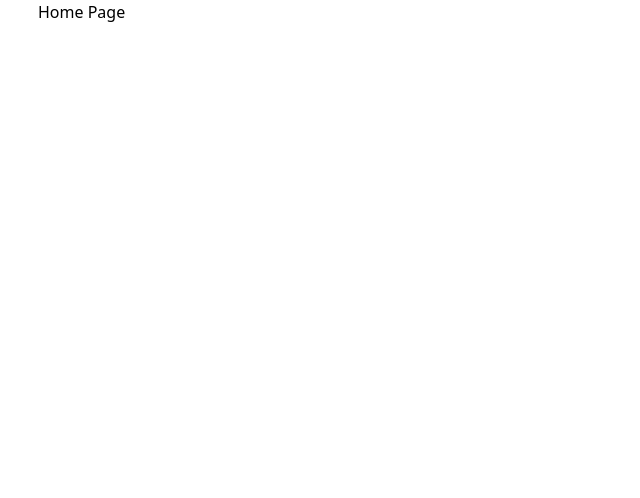
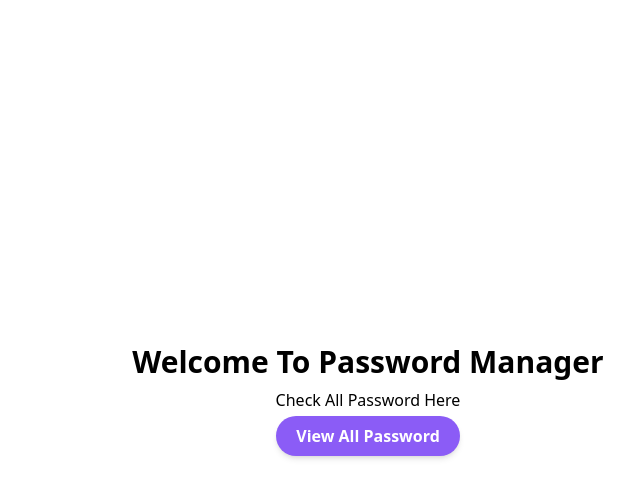
Before and after one commit to itscsp/PasswordManagerUI, a React (Vite) app: page / in a window 1280 px wide. Shown: the top 498 px of the page, without its empty margins (272-912 px from the left). Built offline with nearby package versions, Linux system fonts and the light colour scheme.

Commit message:
Building Routes

```diff
--- a/src/App.jsx
+++ b/src/App.jsx
@@ -1,19 +1,35 @@
-import { useState } from 'react'
 import { createBrowserRouter, RouterProvider } from 'react-router-dom'
 import './App.css'
 import HomePage from './pages/HomePage'
 import ErrorPage from './pages/ErrorPage'
+import RootLayout from './pages/RootLayout'
+import PasswordList from './pages/PasswordList'
+import PasswordDetailPage from './pages/PasswordDetailPage'
+import EditPassword from './pages/EditPassword'
 
 const router = createBrowserRouter([
   {
     path: '/',
-    element: <HomePage />,
-    errorElement: <ErrorPage />
+    element: <RootLayout />,
+    errorElement: <ErrorPage />,
+    children: [
+      {
+        path:'/',
+        element: <HomePage />,
+      },
+      {
+        path:'/password',
+        element: <PasswordList />,
+      },
+      {
+        path:'/password/:pswdId',
+        element: <PasswordDetailPage />
+      }
+    ]
   }
 ])
 
-function App() {
-  const [count, setCount] = useState(0)
+const App = ()=> {
 
   return (
   <section className='container'>
@@ -22,4 +38,4 @@ function App() {
   )
 }
 
-export default App
+export default App;
--- /dev/null
+++ b/src/components/button.jsx
@@ -0,0 +1,20 @@
+import { Link } from "react-router-dom";
+
+export default function Button({ children, isLink, ...props }) {
+
+    if(isLink){
+        return (
+            <Link {...props}>{children}</Link>
+        )
+    }
+
+
+    return (
+      <button
+        className="px-4 py-2 font-semibold uppercase rounded text-stone-900 bg-amber-400 hover:bg-amber-500"
+        {...props}
+      >
+        {children}
+      </button>
+    );
+  }
--- a/src/pages/EditPassword.jsx
+++ b/src/pages/EditPassword.jsx
@@ -0,0 +1,10 @@
+
+const EditPassword = () => {
+    return (
+        <>
+        <h1>EditPassword</h1>
+        </>
+    );
+}
+
+export default EditPassword;
--- a/src/pages/HomePage.jsx
+++ b/src/pages/HomePage.jsx
@@ -1,9 +1,13 @@
+import Button from "../components/button";
 
 const HomePage = () => {
-
     return (
         <>
-            <h1>Home Page</h1>
+        <div className='h-screen flex items-center justify-center flex-col'>
+            <h1 className="text-3xl font-bold mb-2 ">Welcome To Password Manager</h1>
+            <p className="mb-1">Check All Password Here</p>
+            <Button isLink='true' to='/password' className="py-2 px-5 bg-violet-500 text-white font-semibold rounded-full shadow-md hover:bg-violet-700 focus:outline-none focus:ring focus:ring-violet-400 focus:ring-opacity-75">View All Password</Button>
+        </div>
         </>
     )
 }
--- /dev/null
+++ b/src/pages/PasswordDetailPage.jsx
@@ -0,0 +1,10 @@
+
+const PasswordDetailPage = () => {
+    return (
+        <>
+            <h1>Password Detail Page</h1>
+        </>
+    );
+}
+
+export default PasswordDetailPage;
--- /dev/null
+++ b/src/pages/PasswordList.jsx
@@ -0,0 +1,17 @@
+
+const PasswordList = () => {
+    return (
+        <>
+        <div>
+
+       <div>
+        <h2>Passwords</h2>
+        <p>Create, save, and manage your passwords so you can easily sign in to sites and apps.</p>
+       </div>
+
+        </div>
+        </>
+    );
+}
+
+export default PasswordList;
--- /dev/null
+++ b/src/pages/RootLayout.jsx
@@ -0,0 +1,13 @@
+import { Outlet } from "react-router-dom"
+
+const RootLayout = () => {
+    return (
+        <>
+            <main>
+            <Outlet />
+            </main>
+        </>
+    )
+}
+
+export default RootLayout;
```
Also changed, not shown: src/pages/Passwordetail.jsx (deleted).
